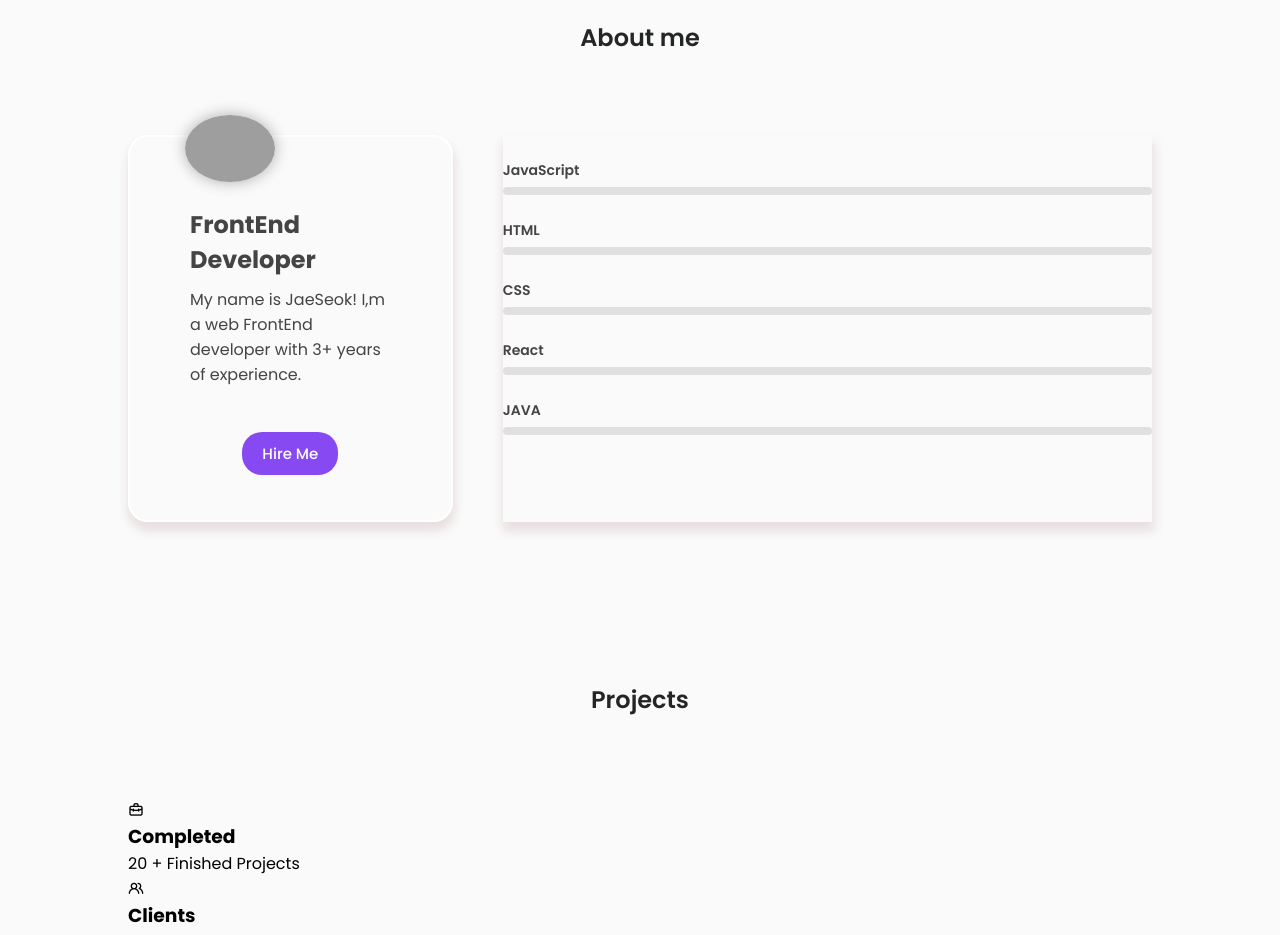
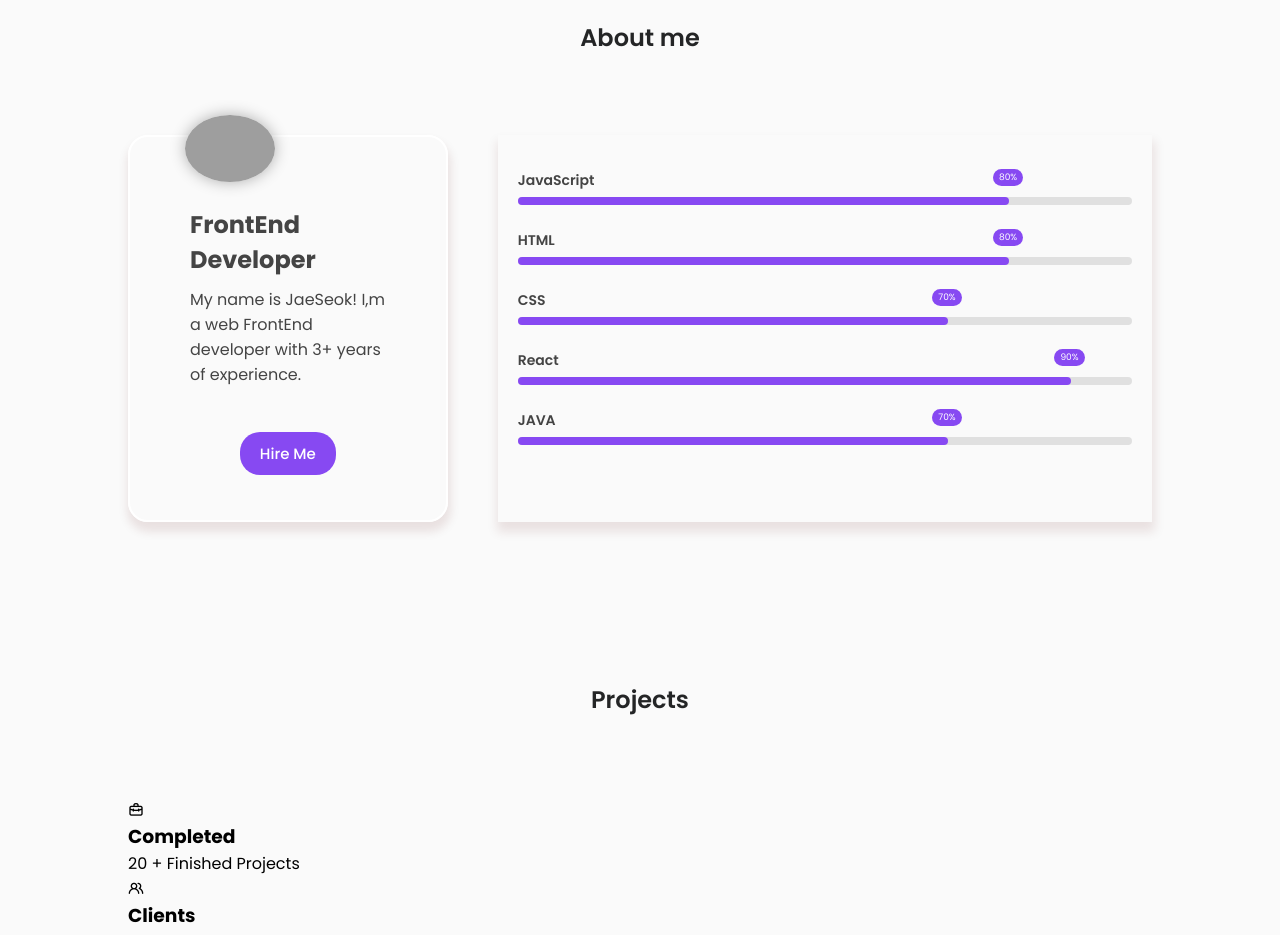
Before and after one commit to Jaeseokkong/jaeseokkong.github.io, a plain HTML site: page index.html in a window 1280 px wide. Shown: the part 860-1795 px from the top of the page. Drawn offline with nearby package versions, Linux system fonts and the light colour scheme; grey boxes are pictures that could not be loaded; a web font is replaced by a local one.

Commit message:
skill per 완료

```diff
--- a/style.css
+++ b/style.css
@@ -148,10 +148,26 @@ i {font-size: 16px;}
 .about-info .about-me-btn {text-decoration: none; font-size: 15px; padding: 10px 20px; cursor: pointer; border: none; border-radius: 20px; background: #8749f2; color: #fff; margin-top: 20px; font-weight: 500; transition: all 0.5s ease;}
 
 /* skill */
-.skill {position: relative; min-width: 600px; width: 100%; background: transparent; box-shadow: 1px 8px 10px 2px var(--first-shadow);}
+.skill {position: relative; min-width: 600px; width: 100%; background: transparent; box-shadow: 1px 8px 10px 2px var(--first-shadow); padding : 10px 20px}
 .skill .skill-box {width: 100%; margin: 25px 0;}
 .skill-box .title {display: block; font-size: 14px; font-weight: 600; color: var(--text-color);}
 .skill-box .skill-bar {height: 8px; width: 100%; border-radius: 6px; margin-top: 6px; background: rgba(0, 0, 0, 0.1);}
 .skill-box .skill-per {position: relative; display: block; height: 100%;width: 90%;border-radius: 6px; background: #8749f2; animation: progress 0.4s ease-in-out forwards; opacity: 0;}
 
-.skill-per {animation-delay: 0.1s; width: ;}
+.skill-per.javascript{animation-delay: 0.1s; width: 80%;}
+.skill-per.html{animation-delay: 0.1s; width: 80%;}
+.skill-per.css{animation-delay: 0.1s; width: 70%;}
+.skill-per.react{animation-delay: 0.1s; width: 90%;}
+.skill-per.java{animation-delay: 0.1s; width: 70%;}
+
+@keyframes progress {
+    0% {
+        width: 0;
+        opacity: 1;
+    }
+    100% {
+        opacity: 1;
+    }
+}
+
+.skill-per .tooltip {position: absolute; right: -14px; top: -28px; font-size: 9px; color: #fff; padding: 2px 6px; border-radius: 20px; background: #8749f2; z-index: 1;}
```
